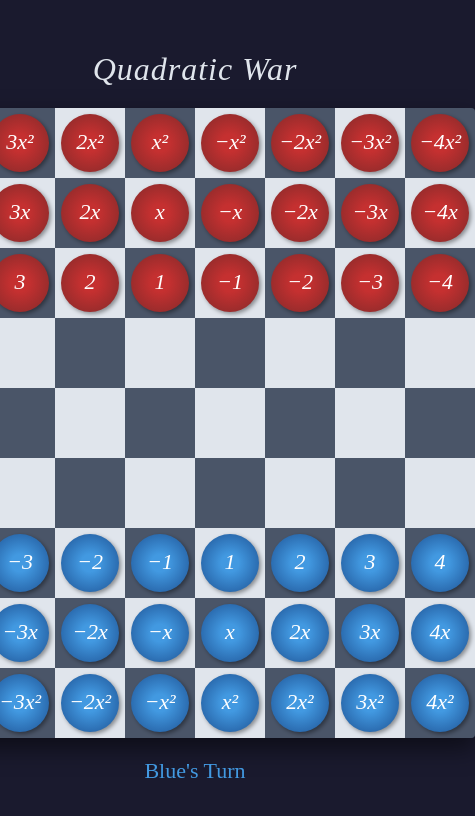
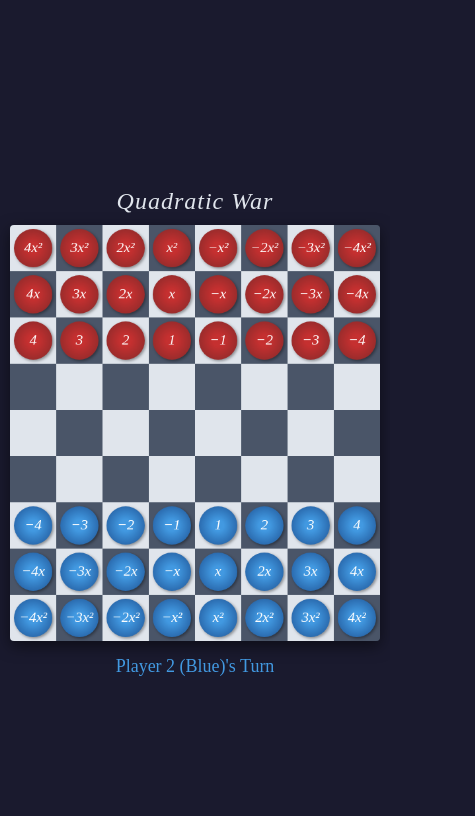
Before and after one commit to t-renjith/quadraticwar, a plain HTML site: page index.html in a window 390 px wide. Shown: the whole page, 475 px wide, since content can reach past the window. Drawn offline with Linux system fonts and the light colour scheme.

Commit message:
Added mobile version

```diff
--- a/index.html
+++ b/index.html
@@ -2,39 +2,51 @@
 <html lang="en">
 <head>
     <meta charset="UTF-8">
-    <meta name="viewport" content="width=device-width, initial-scale=1.0">
+    <meta name="viewport" content="width=device-width, initial-scale=1.0, maximum-scale=1.0, user-scalable=no">
     <title>Quadratic War</title>
     <style>
         /* --- Professional Dark Theme CSS --- */
         body {
             background-color: #1A1A2E;
             color: #E0E5EC;
-            /* Use a serif font stack to match the LaTeX look on the page text too */
             font-family: 'Times New Roman', Times, serif;
             display: flex;
             flex-direction: column;
             align-items: center;
+            justify-content: center; /* Center vertically on mobile */
             margin: 0;
-            padding: 30px;
+            padding: 10px; /* Reduced padding for mobile */
+            min-height: 100vh;
+            overflow: hidden; /* Prevent body scrolling while playing */
         }
         h1 {
-            margin-bottom: 20px;
+            margin: 10px 0;
             font-weight: normal;
             letter-spacing: 1px;
-            font-style: italic; /* Mathematical flair */
+            font-style: italic;
+            font-size: 24px; /* Slightly smaller for mobile */
         }
         canvas {
             background-color: #2D3748;
-            box-shadow: 0 10px 25px rgba(0,0,0,0.5);
+            box-shadow: 0 5px 15px rgba(0,0,0,0.5);
             border-radius: 4px;
-            cursor: pointer;
+
+            /* --- RESPONSIVE CSS --- */
+            width: 100%;           /* Fit width of container/screen */
+            max-width: 560px;      /* But don't get bigger than native size */
+            height: auto;          /* Maintain aspect ratio */
+
+            /* Critical for mobile: stops browser from hijacking swipes */
+            touch-action: none;
+            -webkit-tap-highlight-color: transparent; /* Remove blue tap box on Android */
         }
         .status {
-            margin-top: 20px;
-            font-size: 22px; /* Slightly larger for math formulas */
+            margin-top: 15px;
+            font-size: 18px;
             font-weight: normal;
             color: #A0AEC0;
             height: 30px;
+            text-align: center;
         }
     </style>
 </head>
@@ -66,7 +78,7 @@
         ANIM_FAIL:     "#E53E3E"
     };
 
-    // Algebraic Terms (Standard strings for logic)
+    // Algebraic Terms
     const COIN_TERMS = {
         1: ["-4x^2", "-3x^2", "-2x^2", "-x^2", "x^2", "2x^2", "3x^2", "4x^2"],
         2: ["-4x", "-3x", "-2x", "-x", "x", "2x", "3x", "4x"],
@@ -87,21 +99,8 @@
 
     // --- LATEX FORMATTING HELPER ---
     function toLatexStyle(str) {
-        // 1. Replace hyphen with Mathematical Minus
         let latexStr = str.replace(/-/g, "−");
-
-        // 2. Replace 'x' with Mathematical Italic x
-        // We use the unicode mathematical italic small x (U+1D465)
-        // But simply using a serif italic font with normal 'x' is safer and looks cleaner
-        // in standard web fonts. Let's stick to standard 'x' but enforce Italic Serif font.
-        // However, we MUST handle the exponent.
-
-        // 3. Replace '^2' with Superscript 2
         latexStr = latexStr.replace(/\^2/g, "²");
-
-        // 4. Handle Coefficients '1x' -> 'x' (Optional aesthetic, but LaTeX usually does this)
-        // Let's keep it explicit as per game rules logic for now.
-
         return latexStr;
     }
 
@@ -117,13 +116,11 @@
 
     function initBoard() {
         board = {};
-        // Player 1 (Red)
         for (let c = 0; c < BOARD_COLS; c++) {
             board[`0,${c}`] = { p: 1, term: getTermAtPos(1, 1, c) };
             board[`1,${c}`] = { p: 1, term: getTermAtPos(1, 2, c) };
             board[`2,${c}`] = { p: 1, term: getTermAtPos(1, 3, c) };
         }
-        // Player 2 (Blue)
         for (let c = 0; c < BOARD_COLS; c++) {
             board[`6,${c}`] = { p: 2, term: getTermAtPos(2, 3, c) };
             board[`7,${c}`] = { p: 2, term: getTermAtPos(2, 2, c) };
@@ -133,8 +130,6 @@
 
     // --- MATH LOGIC ---
     function parseTerm(termStr) {
-        // Remove unicode formatting if passed in by accident, though we shouldn't
-        // Convert logic string to numbers
         termStr = termStr.replace(/\s/g, '');
         let coeff = 0;
         let degree = 0;
@@ -293,7 +288,7 @@
     function draw() {
         ctx.clearRect(0,0, canvas.width, canvas.height);
 
-        // 1. Draw Board Tiles
+        // 1. Draw Board
         for (let r = 0; r < BOARD_ROWS; r++) {
             for (let c = 0; c < BOARD_COLS; c++) {
                 const x = c * TILE_SIZE;
@@ -313,16 +308,12 @@
             }
         }
 
-        // 2. Draw Animation Highlights
+        // 2. Draw Animations
         if (currentAnimation) {
             const anim = currentAnimation;
             let color;
-
-            if (anim.phase === 'IDENTIFY') {
-                color = COLORS.ANIM_IDENTIFY;
-            } else {
-                color = anim.isSuccess ? COLORS.ANIM_SUCCESS : COLORS.ANIM_FAIL;
-            }
+            if (anim.phase === 'IDENTIFY') color = COLORS.ANIM_IDENTIFY;
+            else color = anim.isSuccess ? COLORS.ANIM_SUCCESS : COLORS.ANIM_FAIL;
 
             ctx.globalAlpha = 0.5;
             ctx.fillStyle = color;
@@ -376,26 +367,19 @@
             ctx.shadowOffsetX = 0;
             ctx.shadowOffsetY = 0;
 
-            // --- LATEX TEXT RENDERING ---
             ctx.fillStyle = COLORS.WHITE;
-            // Times New Roman is the standard font for LaTeX math
             ctx.font = "italic 22px 'Times New Roman', Times, serif";
             ctx.textAlign = "center";
             ctx.textBaseline = "middle";
-
-            // Convert simple string to visual LaTeX string
-            const latexText = toLatexStyle(piece.term);
-            ctx.fillText(latexText, x, y);
+            ctx.fillText(toLatexStyle(piece.term), x, y);
         }
     }
 
-    // --- GAME LOOP & UPDATES ---
+    // --- GAME LOOP ---
     function update(timestamp) {
         if (currentAnimation) {
             const elapsed = timestamp - currentAnimation.startTime;
-
             if (currentAnimation.phase === 'IDENTIFY') {
-                // Format the displayed equation in Latex Style for the status bar too
                 const visualPoly = toLatexStyle(currentAnimation.polyStr);
                 statusText.innerText = `Analyzing: ${visualPoly} = 0`;
                 statusText.style.color = COLORS.ANIM_IDENTIFY;
@@ -433,16 +417,29 @@
 
     function resetStatusText() {
          const pName = currentPlayer === 1 ? "Red" : "Blue";
-         statusText.innerText = `${pName}'s Turn`;
+         statusText.innerText = `Player ${currentPlayer} (${pName})'s Turn`;
          statusText.style.color = currentPlayer === 1 ? COLORS.RED_COIN_LIGHT : COLORS.BLUE_COIN_LIGHT;
     }
 
-    // --- INPUT HANDLING ---
-    canvas.addEventListener('mousedown', (e) => {
+    // --- INPUT HANDLING (MOBILE OPTIMIZED) ---
+    // We use pointerdown to handle both mouse clicks and touch taps
+    canvas.addEventListener('pointerdown', (e) => {
+        // Prevent default browser zooming/scrolling actions
+        e.preventDefault();
+
         if (currentAnimation || animationQueue.length > 0) return;
+
+        // CRITICAL MOBILE MATH:
+        // Adjust click coordinates based on how much the CSS resized the canvas
         const rect = canvas.getBoundingClientRect();
-        const x = e.clientX - rect.left;
-        const y = e.clientY - rect.top;
+
+        // This scale factor is needed if the canvas is shrunk by CSS (width: 100%)
+        const scaleX = canvas.width / rect.width;
+        const scaleY = canvas.height / rect.height;
+
+        const x = (e.clientX - rect.left) * scaleX;
+        const y = (e.clientY - rect.top) * scaleY;
+
         const c = Math.floor(x / TILE_SIZE);
         const r = Math.floor(y / TILE_SIZE);
         const key = `${r},${c}`;
```
